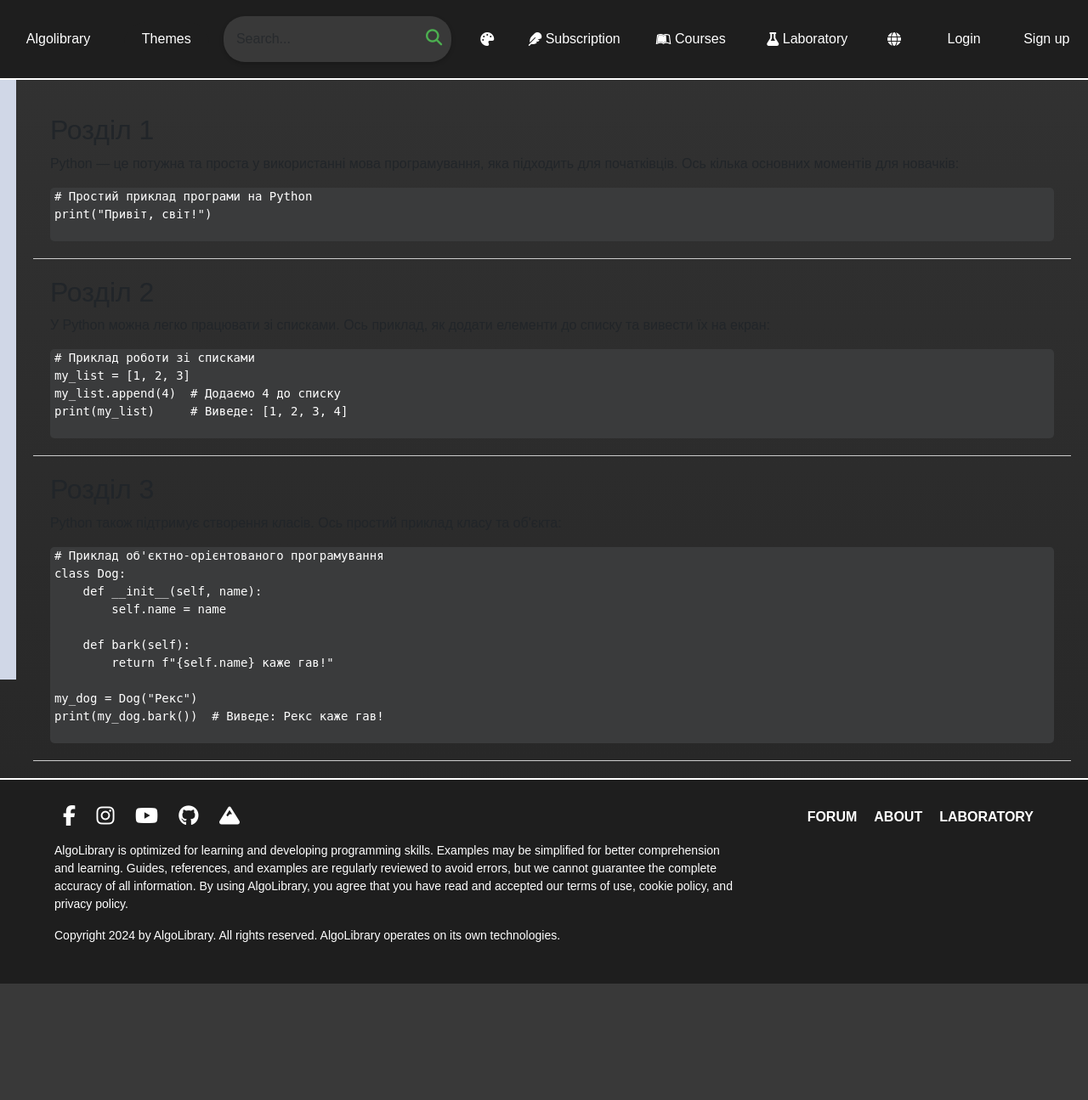
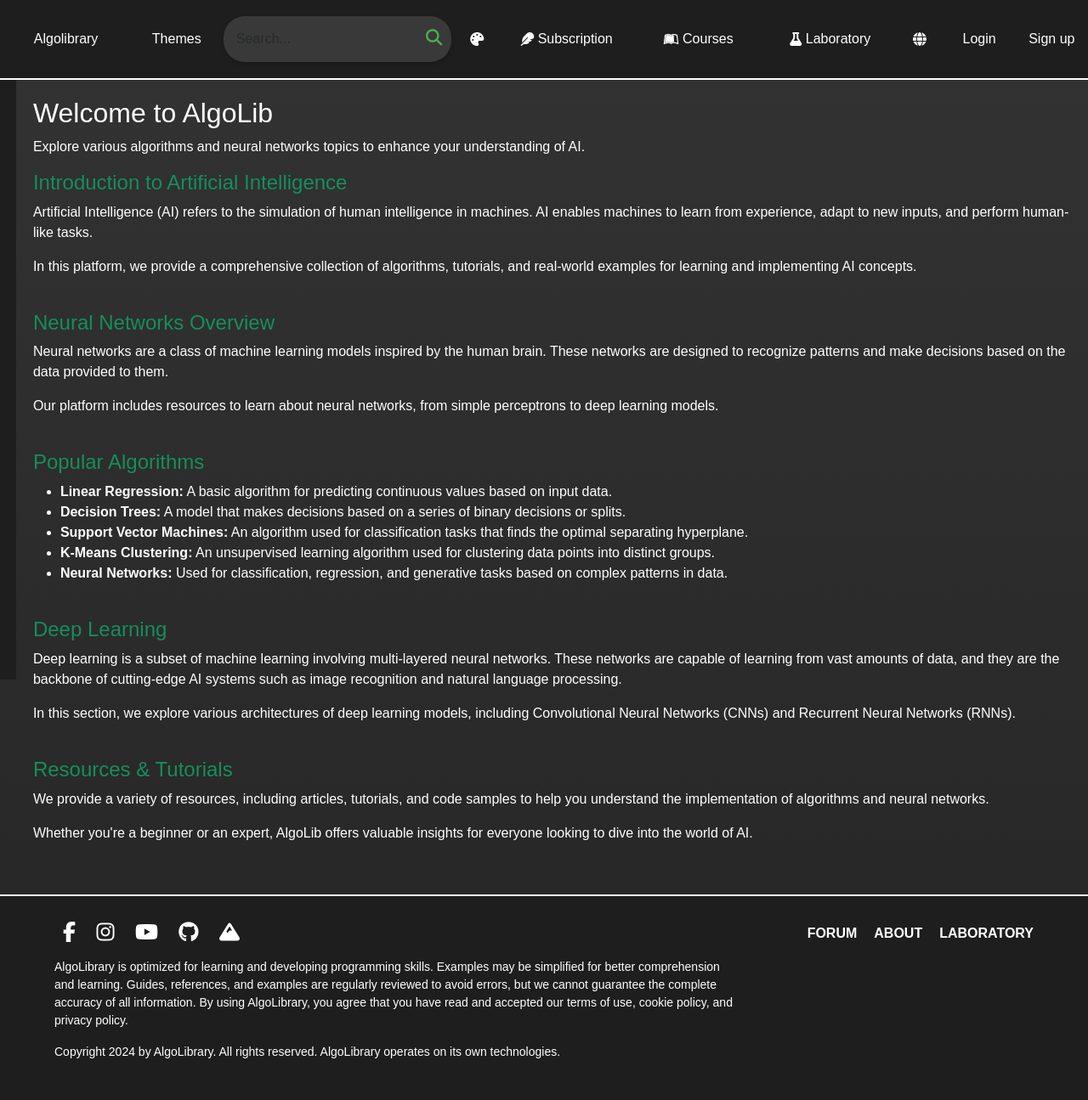
Before and after one commit to MusicW0lf/Diploma, a Django app: page /theme/ in a window 1280 px wide. Shown: the whole page at 85% size. Before the commit the page ends 1158 px from the top, so only its background shows below. Run offline with Django 5.2, Linux system fonts and the light colour scheme; some libraries are stand-ins or nearby versions.

Commit message:
footer working with nav. content for text in /theme pages. nav-movement remade. header on top now. theme css done? main page css for cards is changed now and have a botton :)

```diff
--- a/AlgoLib/User/static/css/footer.css
+++ b/AlgoLib/User/static/css/footer.css
@@ -5,11 +5,17 @@ footer {
     display: flex;
     justify-content: center;
     align-items: flex-start;
-    position: relative;
-    bottom: 0;
+    position: relative; /* Залишається відносно body */
     z-index: 2;
     border-top: 2px solid #fff;
+    transition: margin-left 0.3s, width 0.3s; /* Додаємо перехід для ширини */
 }
+
+.active-footer {
+    margin-left: 5cm; /* Зміщує футер */
+    width: calc(100% - 5cm); /* Зменшуємо ширину футера */
+}
+
 
 .footer-container {
     width: 90%;
--- a/AlgoLib/User/static/css/header.css
+++ b/AlgoLib/User/static/css/header.css
@@ -14,12 +14,12 @@ header {
     align-items: center;
     justify-content: space-around;
     top: 0;
-    z-index: 2;
-    border-bottom: 2px solid #fff; /* Обвідка знизу для заголовка */
+    z-index: 5000;
+    border-bottom: 2px solid #fff;
 }
 
 .header-cell {
-    width: 120px;
+    width: 150px;
     height: 40px;
     border-radius: 25px;
     display: flex;
--- /dev/null
+++ b/AlgoLib/User/static/css/main-theme.css
@@ -0,0 +1,66 @@
+/* General Styles */
+body {
+    color: white; /* White text */
+    background-color: #1e1e1e; /* Dark background */
+}
+
+/* Code block styles */
+.code-container {
+    background-color: #000000; /* Black background for code blocks */
+    color: white; /* White text */
+    padding: 20px;
+    border-radius: 5px;
+    position: relative; /* For placing the copy button */
+    overflow: auto;
+}
+
+/* Copy button style */
+.copy-button {
+    position: absolute;
+    top: 10px;
+    right: 10px;
+    padding: 5px 10px;
+    border: 2px;
+    border: #fff;
+    background-color: #158e5d;
+    color: white;
+    cursor: pointer;
+    border-radius: 5px;
+    font-size: 14px;
+    transition: 0.5s;
+}
+
+.copy-button:hover {
+    background-color: #fff;
+    color: #000;
+}
+
+/* Main content styling */
+main {
+    padding: 20px;
+    margin-left: 200px; /* Space for navigation */
+}
+
+/* Основний контент */
+#mainContent {
+    margin-left: 0.5cm;
+    transition: margin-left 0.3s;
+}
+
+#mainContent.active-content {
+    margin-left: 6cm;
+}
+
+/* Section styling */
+section {
+    margin-bottom: 40px;
+}
+
+section h3 {
+    font-size: 24px;
+    color: #158e5d;
+}
+
+section p {
+    font-size: 16px;
+}
--- a/AlgoLib/User/static/css/nav.css
+++ b/AlgoLib/User/static/css/nav.css
@@ -1,29 +1,44 @@
-/* Стиль для навігаційної панелі зліва */
-nav {
-    width: 200px; /* Ширина навігаційної панелі */
-    height: calc(100vh - 2.5cm); /* Висота на всю сторінку, крім висоти хедера */
+/* Кнопка для відкриття/закриття навігації */
+.toggle-nav {
     position: fixed;
-    top: 2.5cm; /* Розташування під хедером */
-    background-color: #e0e7ff; /* Темніший фон для повного навігаційного меню */
-    padding-top: 20px;
-    padding-left: 0.5cm;
-    transform: translateX(-100%); /* Спочатку приховано зліва */
-    transition: transform 0.3s ease; /* Додаємо перехід для transform */
-    z-index: 1000;
+    top: 2.5cm;
+    left: 0;
+    width: 0.5cm;
+    height: calc(100vh - 2.5cm);
+    background-color: #1e1e1e;
+    cursor: pointer;
+    z-index: 1001;
 }
 
-/* Стиль для навігаційних комірок в nav */
-.nav-cell {
-    height: 40px; /* Висота комірки */
-    display: flex;
-    align-items: center;
-    justify-content: center;
-    color: black; /* Колір тексту */
-    text-decoration: none; /* Прибирає підкреслення */
-    transition: background-color 0.3s; /* Додаємо перехід */
+/* Навігаційна панель */
+#sideNav {
+    width: 200px;
+    height: calc(100vh - 2.5cm);
+    position: fixed;
+    top: 2.5cm;
+    left: 0.5cm;
+    background-color: #393939;
+    transform: translateX(-100%);
+    transition: transform 0.3s ease;
+    z-index: 1000;
+    padding: 20px 0;
+    border-right: 2px;
+    border-color: #fff;
 }
 
-/* Ефект наведеня для nav-cell */
+#sideNav.active-nav {
+    transform: translateX(0);
+}
+
+/* Секції навігації */
+.nav-cell {
+    display: block;
+    padding: 10px 15px;
+    color: #fff;
+    text-decoration: none;
+    transition: background-color 0.3s;
+}
+
 .nav-cell:hover {
-    background-color: #cfd8dc; /* Темніший відтінок */
+    background-color: #cfd8dc;
 }
--- a/AlgoLib/User/static/css/style.css
+++ b/AlgoLib/User/static/css/style.css
@@ -1,21 +1,3 @@
-
-
-/* Стиль для кнопки-стрічки */
-.toggle-nav {
-    position: fixed;
-    top: 2.5cm;
-    left: 0;
-    width: 0.5cm;
-    height: calc(100vh - 2.5cm);
-    background-color: #d0d7e7;
-    cursor: pointer;
-    z-index: 1001;
-}
-
-/* Стиль для активного nav */
-.active-nav {
-    transform: translateX(0); /* Відображаємо навігацію */
-}
 
 /* Стиль для назви сайту */
 .site-title {
--- a/AlgoLib/User/static/css/styles.css
+++ b/AlgoLib/User/static/css/styles.css
@@ -2,12 +2,13 @@ a:hover {
     color: #ffffff;
     text-decoration: none;
 }
+
 body {
     margin: 0;
     font-family: Arial, sans-serif;
     background: linear-gradient(to bottom, #393939, #1e1e1e);
     background-size: 100% 200%;
-    animation: gradientAnimation 4s ease infinite;
+    animation: gradientAnimation 10s ease infinite;
 }
 
 @keyframes gradientAnimation {
--- /dev/null
+++ b/AlgoLib/User/static/js/content.js
@@ -0,0 +1,136 @@
+function copyCode(button) {
+    const code = button.parentElement.querySelector('pre').innerText;
+    navigator.clipboard.writeText(code).then(function() {
+        // Створюємо повідомлення, яке з'являється на кілька секунд
+        const message = document.createElement('div');
+        message.textContent = 'Code copied to clipboard!';
+        message.style.position = 'fixed';
+        message.style.bottom = '20px';
+        message.style.right = '20px';
+        message.style.backgroundColor = '#28a745';
+        message.style.color = 'white';
+        message.style.padding = '10px';
+        message.style.borderRadius = '5px';
+        message.style.boxShadow = '0 4px 8px rgba(0, 0, 0, 0.2)';
+        message.style.zIndex = '9999';
+        document.body.appendChild(message);
+
+        // Видаляємо повідомлення через 3 секунди
+        setTimeout(() => {
+            message.remove();
+        }, 3000);
+    }, function() {
+        // Можна також показати повідомлення про помилку
+        const message = document.createElement('div');
+        message.textContent = 'Error copying code!';
+        message.style.position = 'fixed';
+        message.style.bottom = '20px';
+        message.style.right = '20px';
+        message.style.backgroundColor = '#dc3545';
+        message.style.color = 'white';
+        message.style.padding = '10px';
+        message.style.borderRadius = '5px';
+        message.style.boxShadow = '0 4px 8px rgba(0, 0, 0, 0.2)';
+        message.style.zIndex = '9999';
+        document.body.appendChild(message);
+
+        // Видаляємо повідомлення через 3 секунди
+        setTimeout(() => {
+            message.remove();
+        }, 3000);
+    });
+}
+
+function loadContent(section) {
+    const mainContent = document.getElementById('mainContent');
+
+    let content = '';
+    if (section === 'section1') {
+        content = `<h2>Introduction to Neural Networks</h2>
+                   <p>Neural networks are computational models inspired by the human brain's structure and functionality. They consist of layers of nodes (neurons), where each node receives inputs, processes them using weights and biases, and passes the result through an activation function.</p>
+                   <h3>Key Characteristics</h3>
+                   <ul>
+                       <li><b>Input Layer:</b> Takes raw data inputs and preprocesses them.</li>
+                       <li><b>Hidden Layers:</b> Perform computations and feature extraction.</li>
+                       <li><b>Output Layer:</b> Produces the final prediction or classification.</li>
+                   </ul>
+                   <h3>Applications</h3>
+                   <p>Neural networks are widely used in image recognition, natural language processing, autonomous systems, and more. They have revolutionized fields like speech recognition, medical diagnoses, and even game-playing AI.</p>
+                   <h3>Advantages of Neural Networks</h3>
+                   <ul>
+                       <li>Ability to learn complex patterns from data.</li>
+                       <li>Can handle large amounts of unstructured data like images and text.</li>
+                       <li>Adaptive to changes in data over time (e.g., through transfer learning).</li>
+                   </ul>
+                   <h3>Challenges</h3>
+                   <p>Despite their success, neural networks face challenges like overfitting, interpretability, and high computational costs. These challenges require careful model design and training techniques.</p>`;
+    } else if (section === 'section2') {
+        content = `<h2>Perceptron Model</h2>
+                   <p>The perceptron is one of the simplest types of artificial neural networks. It is a binary linear classifier that assigns inputs to one of two possible categories using weights and a threshold function. The model is based on a single layer of neurons, where each neuron calculates a weighted sum of its inputs, compares it to a threshold, and produces an output based on this comparison.</p>
+                   <h3>Mathematical Representation</h3>
+                   <p>The perceptron function is defined as:</p>
+                   <div class="code-container">
+                       <span class="copy-button" onclick="copyCode(this)">Copy</span>
+                       <pre> <code class="language-python"># Python representation of perceptron
+def perceptron(input, weights, threshold):
+    weighted_sum = sum(w * i for w, i in zip(weights, input))
+    return 1 if weighted_sum >= threshold else 0
+                       </code> </pre>
+                   </div>
+                   <h3>Training the Perceptron</h3>
+                   <p>The perceptron learns by adjusting weights based on errors from misclassified inputs. The algorithm iteratively improves its classification accuracy by minimizing errors. This process is done through the perceptron learning rule, which updates weights after each input is processed.</p>
+                   <h3>Limitations</h3>
+                   <p>Although the perceptron can classify linearly separable data, it cannot handle non-linear problems. The introduction of multi-layer networks and backpropagation solved this limitation, leading to more powerful models like deep neural networks.</p>`;
+    } else if (section === 'section3') {
+        content = `<h2>Activation Functions</h2>
+                   <p>Activation functions introduce non-linearity into a neural network. Without them, the model would be limited to solving linear problems, regardless of the network's complexity. These functions determine whether a neuron should be activated or not based on the weighted sum of its inputs.</p>
+                   <h3>Types of Activation Functions</h3>
+                   <ul>
+                       <li><b>Sigmoid:</b> Maps inputs to the range (0, 1), often used for binary classification. The sigmoid function is smooth and differentiable, making it suitable for gradient-based optimization.</li>
+                       <li><b>Tanh:</b> Maps inputs to (-1, 1), making it useful for centered data. Tanh is a scaled version of the sigmoid function, which can help with convergence during training.</li>
+                       <li><b>ReLU (Rectified Linear Unit):</b> Outputs 0 for negative inputs and the input itself for positive inputs. It is computationally efficient and widely used. ReLU has become the default activation function for many deep learning models.</li>
+                   </ul>
+                   <h3>Implementation Example</h3>
+                   <div class="code-container">
+                       <span class="copy-button" onclick="copyCode(this)">Copy</span>
+                       <pre> <code class="language-python"># Python implementation of activation functions
+import numpy as np
+
+def sigmoid(x):
+    return 1 / (1 + np.exp(-x))
+
+def relu(x):
+    return max(0, x)
+
+def tanh(x):
+    return np.tanh(x)
+                       </code> </pre>
+                   </div>
+                   <h3>Choosing an Activation Function</h3>
+                   <p>The choice of activation function depends on the problem being solved. For binary classification, sigmoid is often used. For multi-class problems, softmax is typically preferred. ReLU is commonly used in hidden layers of deep neural networks due to its computational efficiency.</p>`;
+    } else if (section === 'section4') {
+        content = `<h2>Forward and Backward Propagation</h2>
+                   <h3>Forward Propagation</h3>
+                   <p>Forward propagation is the process of passing input data through the layers of a neural network to compute the output. Each layer transforms its inputs using weights, biases, and an activation function. The forward propagation process computes the activations for each layer in a feedforward manner.</p>
+                   <h3>Backward Propagation</h3>
+                   <p>Backward propagation, or backpropagation, is a technique used to minimize the loss function by updating the weights in the network. It works by calculating the gradient of the loss function with respect to each weight and then using an optimization algorithm like gradient descent to adjust the weights accordingly.</p>
+                   <h3>Example Code for Forward Propagation</h3>
+                   <div class="code-container">
+                       <span class="copy-button" onclick="copyCode(this)">Copy</span>
+                       <pre> <code class="language-python"># Forward propagation example
+def forward_propagation(inputs, weights, biases, activation_function):
+    layer_output = activation_function(np.dot(inputs, weights) + biases)
+    return layer_output
+                       </code> </pre>
+                   </div>
+                   <h3>Training a Neural Network</h3>
+                   <p>To train a neural network, both forward and backward propagation are used in an iterative process. In each iteration, the network performs forward propagation to compute the output, calculates the error, and then uses backward propagation to update the weights and minimize the error.</p>
+                   <h3>Optimization Algorithms</h3>
+                   <p>Common optimization algorithms include gradient descent, stochastic gradient descent (SGD), and Adam. These algorithms adjust the learning rate and other hyperparameters to improve the training process and convergence speed.</p>`;
+    }
+
+    mainContent.innerHTML = content;
+
+    // Re-initialize Prism.js after updating the content to ensure proper syntax highlighting
+    Prism.highlightAll();
+}
--- a/AlgoLib/User/static/js/nav-movement.js
+++ b/AlgoLib/User/static/js/nav-movement.js
@@ -1,12 +1,10 @@
 const toggleNav = document.getElementById('toggleNav');
 const sideNav = document.getElementById('sideNav');
 const mainContent = document.getElementById('mainContent');
+const footer = document.querySelector('footer'); // Додаємо футер
 
 toggleNav.addEventListener('click', () => {
-    sideNav.classList.toggle('active-nav'); // Додаємо або прибираємо клас
-    if (sideNav.classList.contains('active-nav')) {
-        mainContent.style.marginLeft = '200px'; // Відсунути контент
-    } else {
-        mainContent.style.marginLeft = '0.5cm'; // Повернути контент назад
-    }
+    sideNav.classList.toggle('active-nav');
+    mainContent.classList.toggle('active-content');
+    footer.classList.toggle('active-footer'); // Додаємо зміщення футера
 });
--- a/AlgoLib/User/templates/nav.html
+++ b/AlgoLib/User/templates/nav.html
@@ -1,8 +1,8 @@
+<!-- Навігаційна панель -->
 <div class="toggle-nav" id="toggleNav"></div>
 <nav id="sideNav">
-    <a class="nav-cell" href="#">Проблема на Python №1</a>
-    <a class="nav-cell" href="#">Проблема на Python №2</a>
-    <a class="nav-cell" href="#">Проблема на Python №3</a>
-    <a class="nav-cell" href="#">Проблема на Python №4</a>
-    <a class="nav-cell" href="#">Проблема на Python №5</a>
+    <a class="nav-cell" href="#" onclick="loadContent('section1')">Introduction to Neural Networks</a>
+    <a class="nav-cell" href="#" onclick="loadContent('section2')">Perceptron Model</a>
+    <a class="nav-cell" href="#" onclick="loadContent('section3')">Activation Functions</a>
+    <a class="nav-cell" href="#" onclick="loadContent('section4')">Forward and Backward Propagation</a>
 </nav>
--- a/AlgoLib/User/templates/user/theme.html
+++ b/AlgoLib/User/templates/user/theme.html
@@ -1,7 +1,7 @@
 {% load static %}
 
 <!DOCTYPE html>
-<html lang="uk">
+<html lang="en">
 <head>
     <meta charset="UTF-8">
     <meta name="viewport" content="width=device-width, initial-scale=1.0">
@@ -12,64 +12,65 @@
     <link rel="stylesheet" href="{% static 'css/styles.css' %}">
     <link rel="stylesheet" href="{% static 'css/header.css' %}">
     <link rel="stylesheet" href="{% static 'css/nav.css' %}">
+    <link rel="stylesheet" href="{% static 'css/main-theme.css' %}">
     <link rel="stylesheet" href="{% static 'css/footer.css' %}">
 
-    <link rel="stylesheet" href="{% static 'css/style.css' %}">
+    <!-- Add Prism.js for syntax highlighting -->
+    <link href="https://cdnjs.cloudflare.com/ajax/libs/prism/1.27.0/themes/prism-okaidia.min.css" rel="stylesheet" />
 </head>
 <body>
     {% include 'header.html' %}
     {% include 'nav.html' %}
 
-    <!-- Основний контент -->
+    <!-- Main content -->
     <main id="mainContent">
-        <div class="content-container">
-            <h2>Розділ 1</h2>
-            <p>Python — це потужна та проста у використанні мова програмування, яка підходить для початківців. Ось кілька основних моментів для новачків:</p>
-            <div class="code-container">
-                <pre class="code">
-# Простий приклад програми на Python
-print("Привіт, світ!")
-                </pre>
-            </div>
-        </div>
-        <div class="content-container">
-            <h2>Розділ 2</h2>
-            <p>У Python можна легко працювати зі списками. Ось приклад, як додати елементи до списку та вивести їх на екран:</p>
-            <div class="code-container">
-                <pre class="code">
-# Приклад роботи зі списками
-my_list = [1, 2, 3]
-my_list.append(4)  # Додаємо 4 до списку
-print(my_list)     # Виведе: [1, 2, 3, 4]
-                </pre>
-            </div>
-        </div>
-        <div class="content-container">
-            <h2>Розділ 3</h2>
-            <p>Python також підтримує створення класів. Ось простий приклад класу та об'єкта:</p>
-            <div class="code-container">
-                <pre class="code">
-# Приклад об'єктно-орієнтованого програмування
-class Dog:
-    def __init__(self, name):
-        self.name = name
+        <h2>Welcome to AlgoLib</h2>
+        <p>Explore various algorithms and neural networks topics to enhance your understanding of AI.</p>
 
-    def bark(self):
-        return f"{self.name} каже гав!"
+        <section id="intro">
+            <h3>Introduction to Artificial Intelligence</h3>
+            <p>Artificial Intelligence (AI) refers to the simulation of human intelligence in machines. AI enables machines to learn from experience, adapt to new inputs, and perform human-like tasks.</p>
+            <p>In this platform, we provide a comprehensive collection of algorithms, tutorials, and real-world examples for learning and implementing AI concepts.</p>
+        </section>
 
-my_dog = Dog("Рекс")
-print(my_dog.bark())  # Виведе: Рекс каже гав!
-                </pre>
-            </div>
-        </div>
+        <section id="neural-networks">
+            <h3>Neural Networks Overview</h3>
+            <p>Neural networks are a class of machine learning models inspired by the human brain. These networks are designed to recognize patterns and make decisions based on the data provided to them.</p>
+            <p>Our platform includes resources to learn about neural networks, from simple perceptrons to deep learning models.</p>
+        </section>
 
+        <section id="popular-algorithms">
+            <h3>Popular Algorithms</h3>
+            <ul>
+                <li><b>Linear Regression:</b> A basic algorithm for predicting continuous values based on input data.</li>
+                <li><b>Decision Trees:</b> A model that makes decisions based on a series of binary decisions or splits.</li>
+                <li><b>Support Vector Machines:</b> An algorithm used for classification tasks that finds the optimal separating hyperplane.</li>
+                <li><b>K-Means Clustering:</b> An unsupervised learning algorithm used for clustering data points into distinct groups.</li>
+                <li><b>Neural Networks:</b> Used for classification, regression, and generative tasks based on complex patterns in data.</li>
+            </ul>
+        </section>
+
+        <section id="deep-learning">
+            <h3>Deep Learning</h3>
+            <p>Deep learning is a subset of machine learning involving multi-layered neural networks. These networks are capable of learning from vast amounts of data, and they are the backbone of cutting-edge AI systems such as image recognition and natural language processing.</p>
+            <p>In this section, we explore various architectures of deep learning models, including Convolutional Neural Networks (CNNs) and Recurrent Neural Networks (RNNs).</p>
+        </section>
+
+        <section id="resources">
+            <h3>Resources & Tutorials</h3>
+            <p>We provide a variety of resources, including articles, tutorials, and code samples to help you understand the implementation of algorithms and neural networks.</p>
+            <p>Whether you're a beginner or an expert, AlgoLib offers valuable insights for everyone looking to dive into the world of AI.</p>
+        </section>
     </main>
 
     {% include 'footer.html' %}
 
-    <!-- Підключення руху nav -->
+    <!-- JavaScript -->
     <script src="{% static 'js/nav-movement.js' %}"></script>
-    <!-- Підключення JavaScript Bootstrap -->
+    <script src="{% static 'js/content.js' %}"></script>
     <script src="https://stackpath.bootstrapcdn.com/bootstrap/5.3.0/js/bootstrap.bundle.min.js"></script>
+    <!-- Include Prism.js for syntax highlighting -->
+    <script src="https://cdnjs.cloudflare.com/ajax/libs/prism/1.27.0/prism.min.js"></script>
+    <script src="https://cdnjs.cloudflare.com/ajax/libs/prism/1.27.0/plugins/clipboard/prism-clipboard.min.js"></script>
 </body>
 </html>
```
Also changed, not shown: AlgoLib/User/static/css/main-main.css (added, +123 -0 lines), AlgoLib/User/static/css/main.css (deleted, +0 -107 lines), AlgoLib/User/templates/user/main.html (+28 -11 lines).
